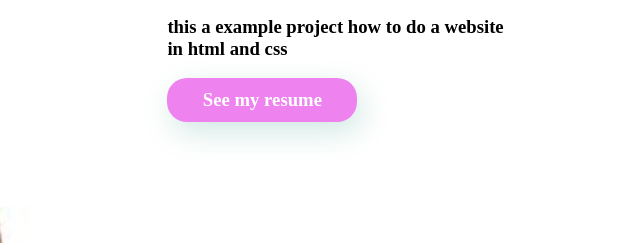
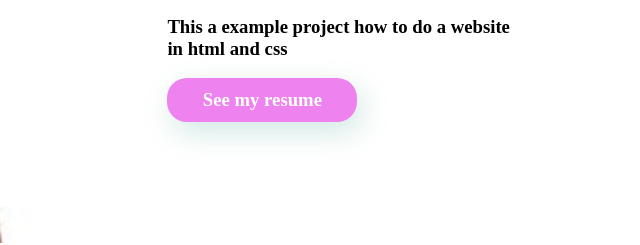
Before and after one commit to rudraradha/rudraradha.github.i, a plain HTML site: page web-development-basics-projcect/index.html in a window 1280 px wide. Shown: the part 381-626 px from the top of the page, 640-1280 px from the left. Drawn offline with Linux system fonts and the light colour scheme.

Commit message:
Update index.html

```diff
--- a/web-development-basics-projcect/index.html
+++ b/web-development-basics-projcect/index.html
@@ -33,7 +33,7 @@
                      </div>
                 <div class="main-text">
                     <h1>Hello,Iam the Rock</h1>
-                    <p><h3> this a example project how to do a website in html and css<h3/></p>
+                    <p><h3> This a example project how to do a website in html and css<h3/></p>
                     <a href="#"class="resume-btn">See my resume</a>
 
 
```
